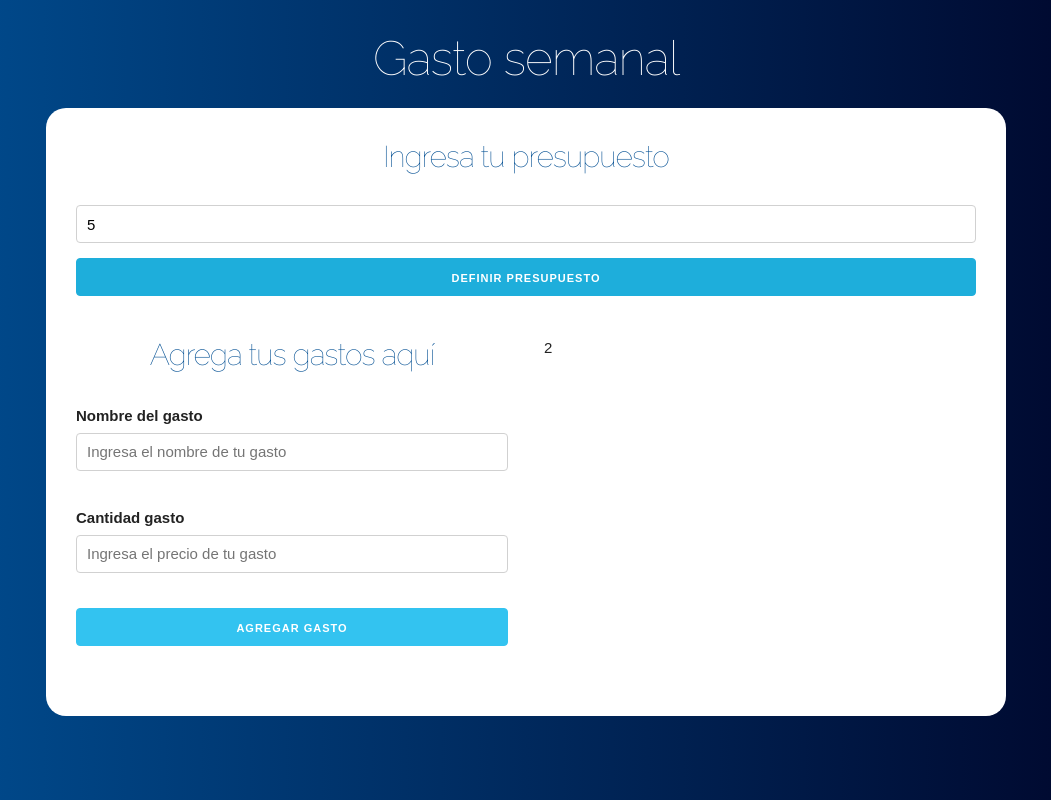
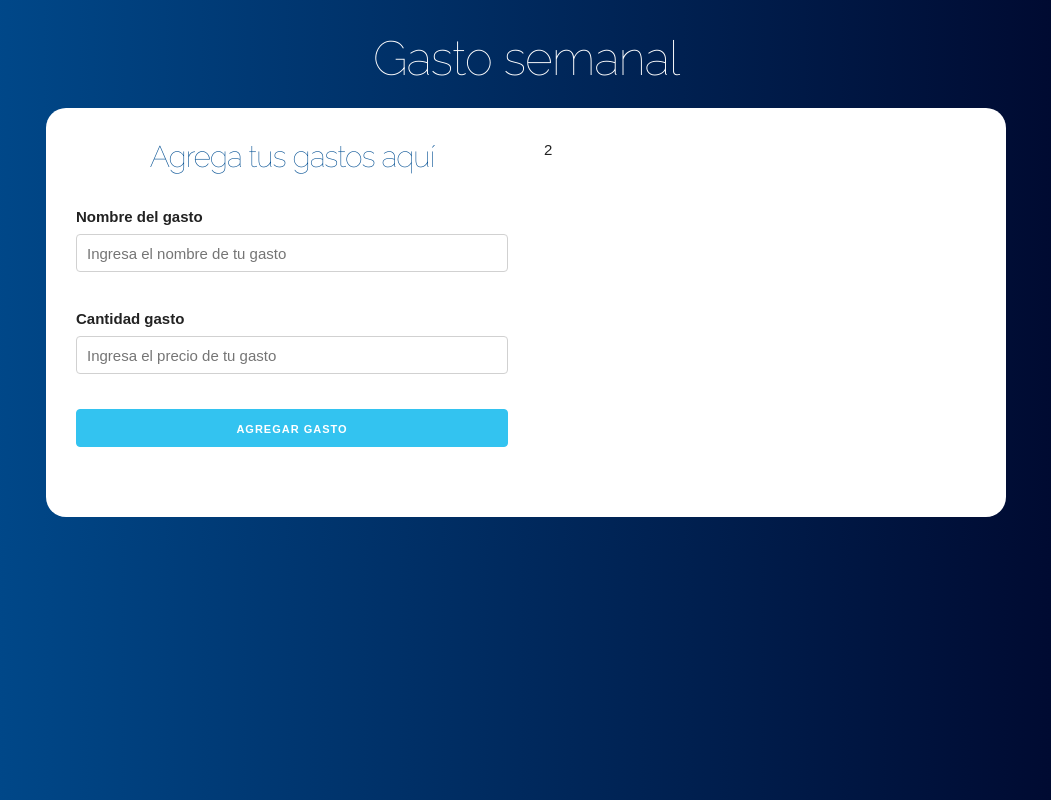
Before and after one commit to nicksiuxs/budget-control, a React (Create React App) app: page / in a window 1280 px wide. Both pictures are taken after typing "5" into the empty fields and a click on the input "Definir presupuesto". Shown: the whole page, without its empty margins (114-1165 px from the left). Built offline with nearby package versions, Linux system fonts and the light colour scheme.

Commit message:
REFACTOR:  Question component

```diff
--- a/src/App.js
+++ b/src/App.js
@@ -1,31 +1,37 @@
-import React , {useState}from 'react';
+import React, { useState } from 'react';
 import Question from './components/Question/Question';
 import Form from './components/Forms/Forms';
 
 function App() {
 
-  // global state budget
+  // set states
   const [budget, saveBudget] = useState(0);
-  // global remaining
   const [remaining, saveRemaining] = useState(0);
+  const [showquestion, updateQuestion] = useState(true);
 
   return (
     <div className="container">
       <header>
         <h1>Gasto semanal</h1>
         <div className="contenido-principal contenido">
-          <Question
-            saveBudget = {saveBudget}
-            saveRemaining = {saveRemaining}
-          />
-          <div className="row">
-              <div className="one-half column">
-                  <Form/>
-              </div>
-              <div className="one-half column">
+          {showquestion
+            ? (<Question
+              saveBudget={saveBudget}
+              saveRemaining={saveRemaining}
+              updateQuestion={updateQuestion}
+            />)
+            : (
+              <div className="row">
+                <div className="one-half column">
+                  <Form />
+                </div>
+                <div className="one-half column">
                   2
               </div>
-          </div>
+              </div>
+            )
+          }
+
         </div>
       </header>
     </div>
--- a/src/components/Question/Question.js
+++ b/src/components/Question/Question.js
@@ -1,7 +1,7 @@
 import React, { useState } from 'react';
 import Error from '../Error/Error';
 
-const Question = ({saveBudget,saveRemaining}) => {
+const Question = ({ saveBudget, saveRemaining, updateQuestion }) => {
 
     //Set the state of the quantity
     const [quantity, saveQuantity] = useState(0);
@@ -23,6 +23,8 @@ const Question = ({saveBudget,saveRemaining}) => {
         }
         saveError(false);
         saveBudget(quantity);
+        saveRemaining(quantity);
+        updateQuestion(false);
     }
     return (
         <div>
```
